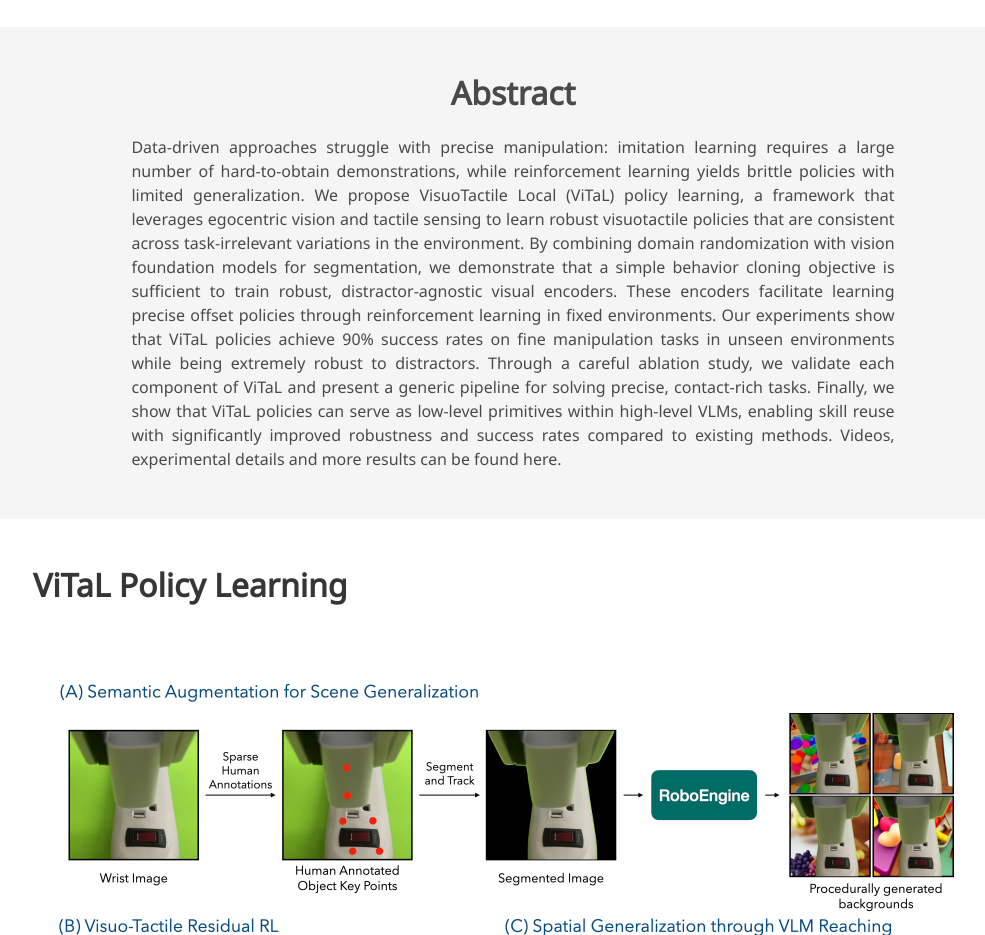
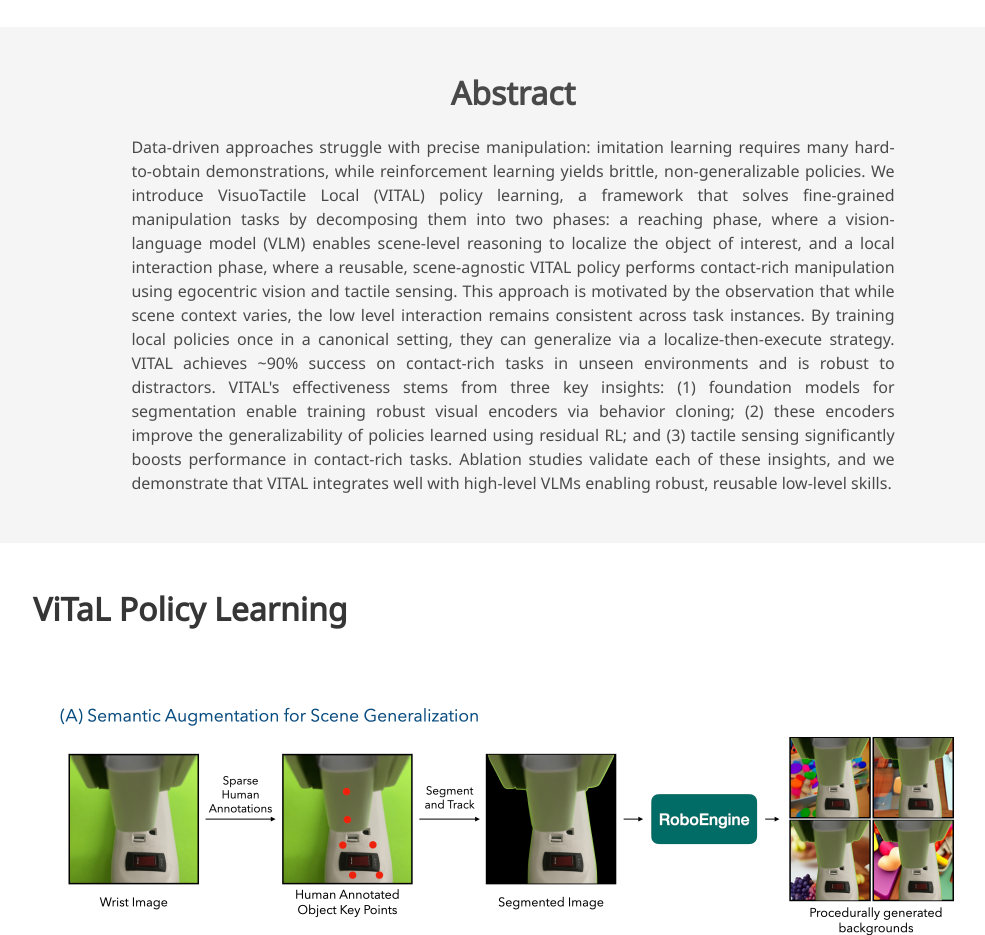
Before and after one commit to vitalprecise/vitalprecise.github.io, a plain HTML site: page index.html in a window 1280 px wide. Shown: the part 1080-2015 px from the top of the page, without its empty margins (127-1112 px from the left). Drawn offline with nearby package versions, Linux system fonts and the light colour scheme; some icons are missing; a web font is replaced by a local one.

Commit message:
update abstract

```diff
--- a/index.html
+++ b/index.html
@@ -208,17 +208,24 @@
         <h2 class="title">Abstract</h2>
         <div class="content has-text-justified">
           <p>
-            Data-driven approaches struggle with precise manipulation: imitation learning requires a large number of hard-to-obtain demonstrations,
-            while reinforcement learning yields brittle policies with limited generalization. We propose VisuoTactile Local (ViTaL) policy learning,
-            a framework that leverages egocentric vision and tactile sensing to learn robust visuotactile policies that are consistent across
-            task-irrelevant variations in the environment. By combining domain randomization with vision foundation models for segmentation,
-            we demonstrate that a simple behavior cloning objective is sufficient to train robust, distractor-agnostic visual encoders. These encoders
-            facilitate learning precise offset policies through reinforcement learning in fixed environments. Our experiments show that ViTaL
-            policies achieve 90% success rates on fine manipulation tasks in unseen environments while being extremely robust to distractors.
-            Through a careful ablation study, we validate each component of ViTaL and present a generic pipeline for solving precise, contact-rich
-            tasks. Finally, we show that ViTaL policies can serve as low-level primitives within high-level VLMs, enabling skill reuse with
-            significantly improved robustness and success rates compared to existing methods. Videos, experimental details and more results can be
-            found here.
+            Data-driven approaches struggle with precise manipulation: imitation learning requires
+            many hard-to-obtain demonstrations, while reinforcement learning yields brittle,
+            non-generalizable policies. We introduce VisuoTactile Local (VITAL) policy learning,
+            a framework that solves fine-grained manipulation tasks by decomposing them into two
+            phases: a reaching phase, where a vision-language model (VLM) enables scene-level
+            reasoning to localize the object of interest, and a local interaction phase, where a
+            reusable, scene-agnostic VITAL policy performs contact-rich manipulation using
+            egocentric vision and tactile sensing. This approach is motivated by the observation
+            that while scene context varies, the low level interaction remains consistent across
+            task instances. By training local policies once in a canonical setting, they can
+            generalize via a localize-then-execute strategy. VITAL achieves ~90% success on
+            contact-rich tasks in unseen environments and is robust to distractors. VITAL's
+            effectiveness stems from three key insights: (1) foundation models for segmentation
+            enable training robust visual encoders via behavior cloning; (2) these encoders
+            improve the generalizability of policies learned using residual RL; and (3) tactile
+            sensing significantly boosts performance in contact-rich tasks. Ablation studies
+            validate each of these insights, and we demonstrate that VITAL integrates well with
+            high-level VLMs enabling robust, reusable low-level skills.
           </p>
         </div>
       </div>
```
